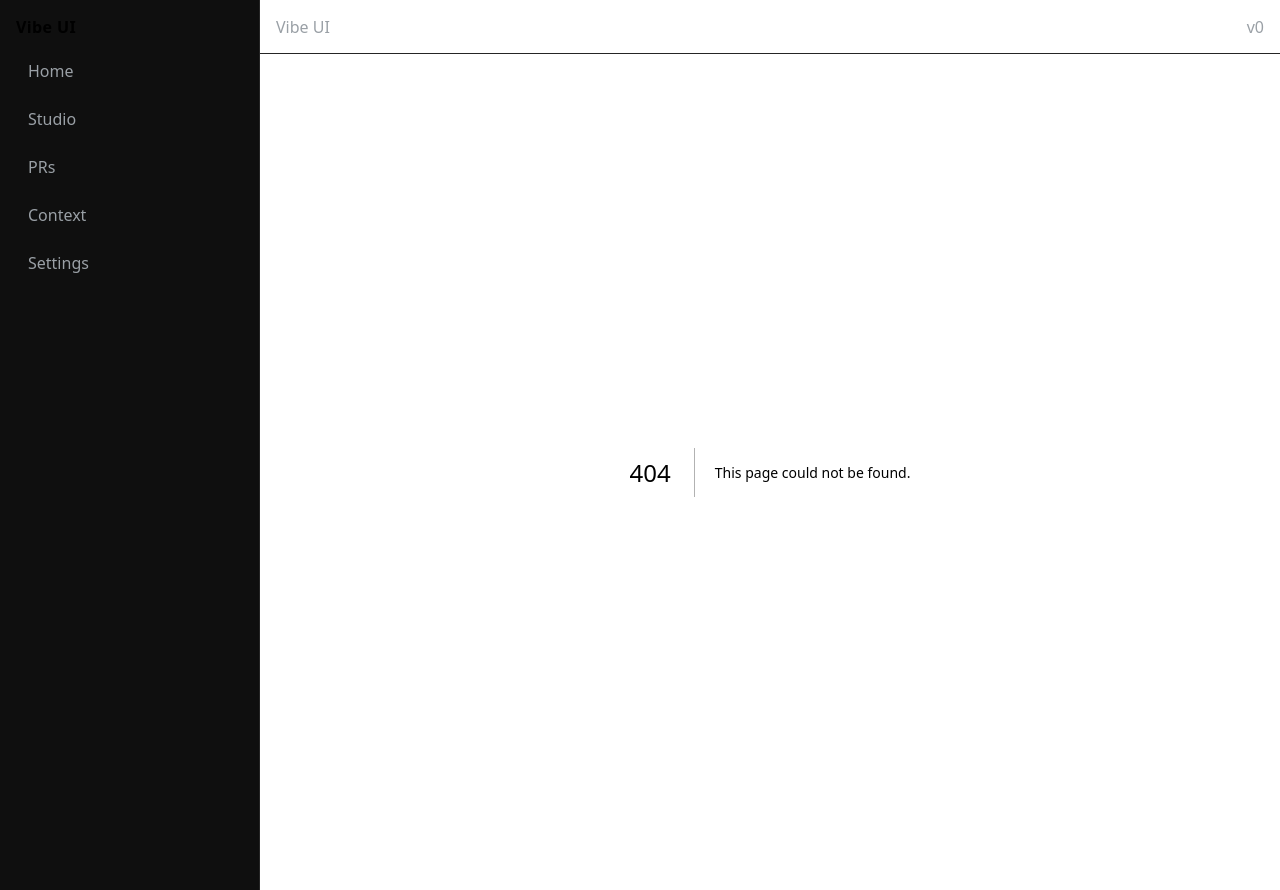
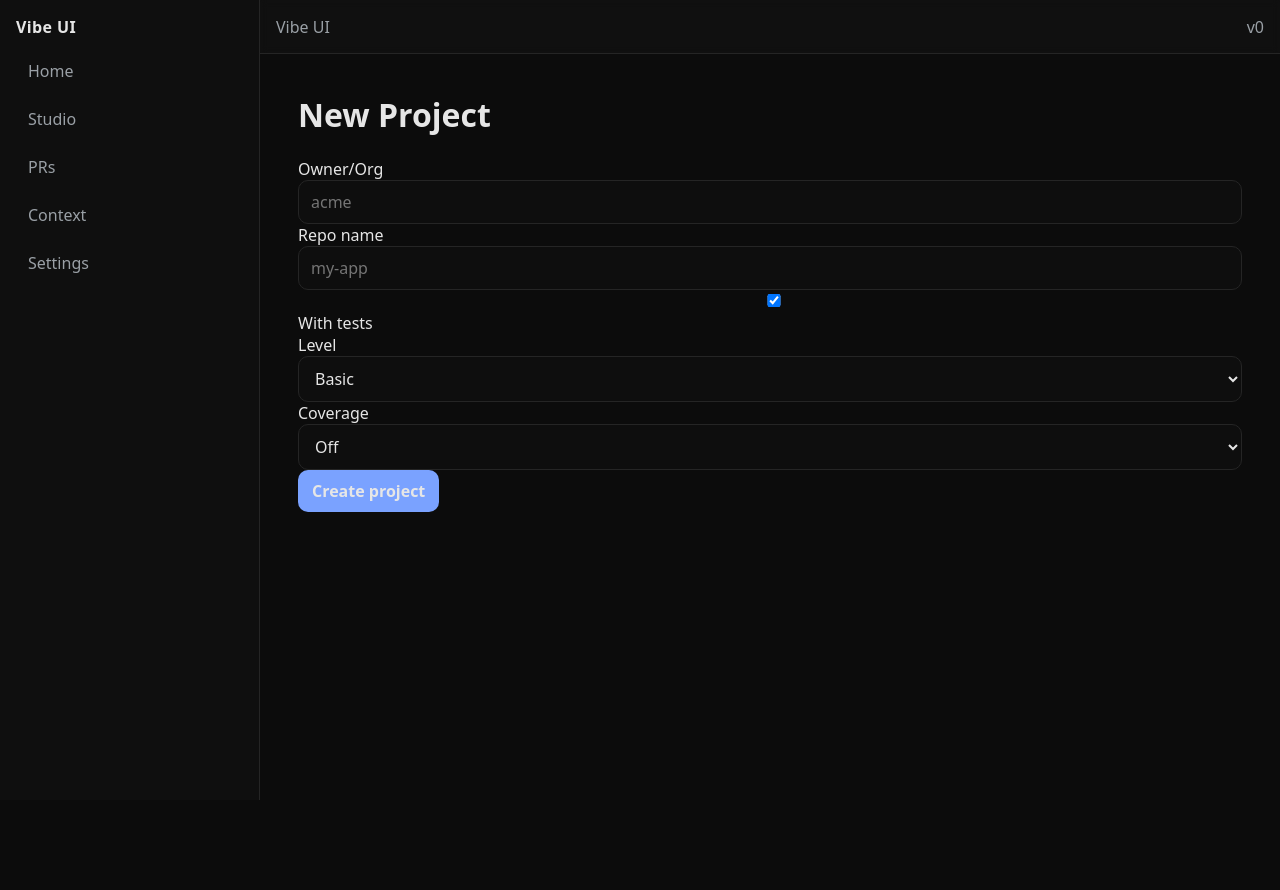
Before and after one commit to amitandale/Vibe-UI, a Next.js app: page /projects/new in a window 1280 px wide. Before the commit this address had no page. After the commit the page ends 800 px from the top, so only its background shows below. Built offline with nearby package versions, Linux system fonts and the light colour scheme.

Commit message:
vibe: pr-ci-authnav-provisioning-core

```diff
--- /dev/null
+++ b/app/projects/new/page.js
@@ -0,0 +1,83 @@
+// app/projects/new/page.js
+'use client';
+import { useState } from 'react';
+
+export default function NewProjectPage(){
+  const [owner, setOwner] = useState('');
+  const [repo, setRepo] = useState('');
+  const [withTests, setWithTests] = useState(true);
+  const [level, setLevel] = useState('basic');
+  const [coverage, setCoverage] = useState('off');
+  const [submitting, setSubmitting] = useState(false);
+  const [error, setError] = useState('');
+
+  async function onSubmit(e){
+    e.preventDefault();
+    setSubmitting(true); setError('');
+    try{
+      const base = process.env.NEXT_PUBLIC_CI_URL;
+      const body = {
+        owner, repo,
+        visibility: 'private',
+        tests: withTests ? { enabled:true, level, coverage } : { enabled:false }
+      };
+      const res = await fetch(`${base}/api/projects`, {
+        method:'POST',
+        headers:{ 'content-type':'application/json' },
+        body: JSON.stringify(body)
+      });
+      const json = await res.json();
+      if(!res.ok || !json.ok) throw new Error(json.message || 'Failed to create');
+      window.location.href = `/projects/${json.projectId}`;
+    }catch(err){
+      setError(String(err.message || err));
+    }finally{
+      setSubmitting(false);
+    }
+  }
+
+  return (
+    <div className="p-6 max-w-xl space-y-4">
+      <h1 className="text-2xl font-semibold">New Project</h1>
+      <form onSubmit={onSubmit} className="space-y-3">
+        <div>
+          <label className="block text-sm mb-1">Owner/Org</label>
+          <input className="w-full border rounded px-3 py-2 bg-transparent" value={owner} onChange={e=>setOwner(e.target.value)} placeholder="acme" required />
+        </div>
+        <div>
+          <label className="block text-sm mb-1">Repo name</label>
+          <input className="w-full border rounded px-3 py-2 bg-transparent" value={repo} onChange={e=>setRepo(e.target.value)} placeholder="my-app" required />
+        </div>
+        <div className="border rounded p-3">
+          <label className="flex items-center gap-2">
+            <input type="checkbox" checked={withTests} onChange={e=>setWithTests(e.target.checked)} /> With tests
+          </label>
+          {withTests && (
+            <div className="mt-2 grid grid-cols-2 gap-3">
+              <div>
+                <label className="block text-sm mb-1">Level</label>
+                <select className="w-full border rounded px-3 py-2 bg-transparent" value={level} onChange={e=>setLevel(e.target.value)}>
+                  <option value="basic">Basic</option>
+                  <option value="standard">Standard</option>
+                  <option value="strict">Strict</option>
+                </select>
+              </div>
+              <div>
+                <label className="block text-sm mb-1">Coverage</label>
+                <select className="w-full border rounded px-3 py-2 bg-transparent" value={coverage} onChange={e=>setCoverage(e.target.value)}>
+                  <option value="off">Off</option>
+                  <option value="60">60%</option>
+                  <option value="80">80%</option>
+                </select>
+              </div>
+            </div>
+          )}
+        </div>
+        {error && <div className="text-red-500 text-sm">{error}</div>}
+        <button disabled={submitting} className="px-3 py-2 rounded-lg border">
+          {submitting ? 'Creating...' : 'Create project'}
+        </button>
+      </form>
+    </div>
+  );
+}
```
Also changed, not shown: app/projects/[id]/page.js (added, +66 -0 lines), app/projects/page.js (added, +39 -0 lines).
